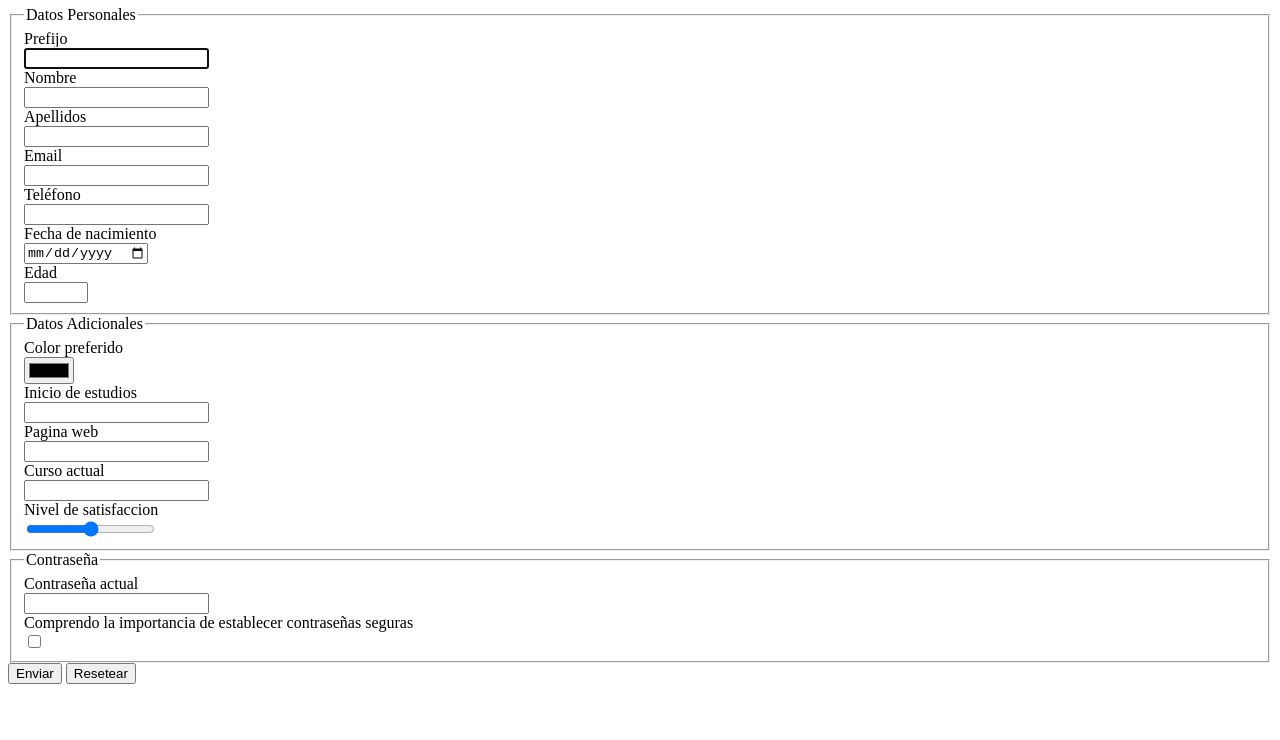
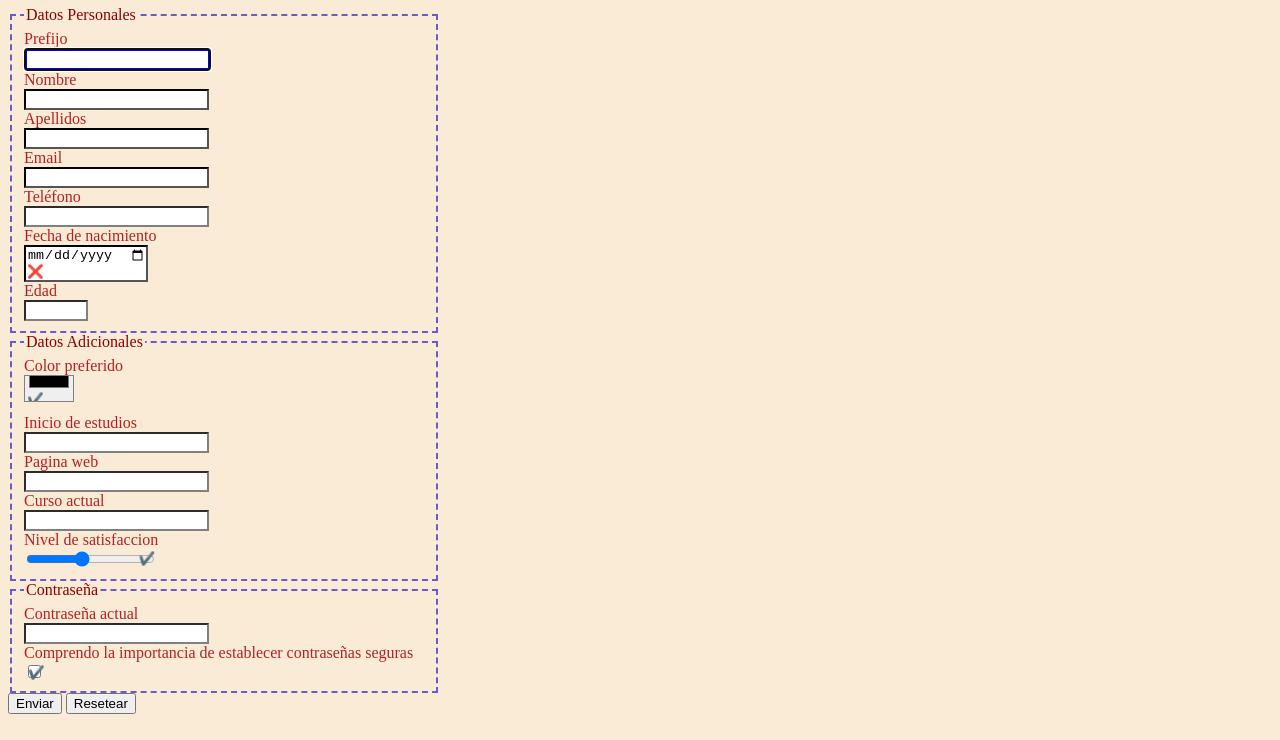
Before and after one commit to abrahamruizc/DIW, a plain HTML site: page U2T1/index.html in a window 1280 px wide. Shown: the part 60-800 px from the top of the page. Drawn offline with Linux system fonts and the light colour scheme.

Commit message:
Terminado con posibles cambios

```diff
--- a/U2T1/index.html
+++ b/U2T1/index.html
@@ -8,13 +8,13 @@
 <body>
 
     <form for="Formulario" name="Formulario" title="Formulario" id="formulario">
-        <h1 for="Titulo" name="Titulo" title="Titulo" id="Titulo">TITULO</h1>
+        <h1 for="Titulo" name="Titulo" title="Titulo" id="Titulo">FORMULARIO</h1>
         <fieldset for="fieldset1" name="fieldset1" title="fieldset1" id="filset1">
             <legend for="leyenda1" name="leyenda1" title="leyenda1" id="leyenda1">Datos Personales</legend>
                 <label id="Prefijo" name="Prefijo" for="Prefijo" title="Prefijo">Prefijo</label>
-                <input id="Input-Prefijo" name="Input-Prefijo" for="Input-Prefijo" type="text" title="Input-Prefijo" autofocus autocomplete="honorific-prefix" required>
+                <input id="Input-Prefijo" name="Input-Prefijo" for="Input-Prefijo" type="text" title="Input-Prefijo" autofocus autocomplete="honorific-prefix">
                 <label id="Nombre" name="Nombre" for="Nombre" title="Nombre">Nombre</label>
-                <input id="Input-Nombre" name="Input-Nombre" for="Input-Nombre" type="text" title="Input-Nombre">
+                <input id="Input-Nombre" name="Input-Nombre" for="Input-Nombre" type="text" title="Input-Nombre" required>
                 <label id="Apellidos" name="Apellidos" for="Apellidos" title="Apellidos">Apellidos</label>
                 <input id="Input-Apellidos" name="Input-Apellidos" for="Input-Apellidos" type="text" title="Input-Apellidos" required>
                 <label id="Email" name="Email" for="Email" title="Email">Email</label>
@@ -24,7 +24,7 @@
                 <label id="Fecha de nacimiento" name="Fecha de nacimiento" for="Fecha de nacimiento" title="Fecha de nacimiento">Fecha de nacimiento</label>
                 <input id="Input-Fecha de nacimiento" name="Input-Fecha de nacimiento" for="Input-Fecha de nacimiento" type="date" title="Input-Fecha de nacimiento" required>
                 <label id="Edad" name="Edad" for="Edad" title="Edad">Edad</label>
-                <input id="Input-Edad" name="Input-Edad" for="Input-Edad" type="number" title="Input-Edad" min="16" max="130">
+                <input id="Input-Edad" name="Input-Edad" for="Input-Edad" type="number" title="Input-Edad" min="16" max="130" onclick="comprobarEdad()">
         </fieldset>
         <fieldset for="fieldset2" name="fieldset2" title="fieldset2" id="filset2">
                 <legend for="leyenda2" name="leyenda2" title="leyenda2" id="leyenda2">Datos Adicionales</legend>
@@ -33,9 +33,9 @@
                 <label id="Inicio de estudios" name="Inicio de estudios" for="Inicio de estudios" title="Inicio de estudios">Inicio de estudios</label>
                 <input id="Input-Inicio de estudios" name="Input-Inicio de estudios" for="Input-Inicio de estudios" type="datetime" title="Input-Inicio de estudios" max="2022">
                 <label id="Pagina web" name="Pagina web" for="Pagina web" title="Pagina web">Pagina web</label>
-                <input id="Input-Pagina web" name="Input-Pagina web" for="Input-Pagina web" type="url" title="Input-Pagina web" pattern="(https:)[/][/](www.[a-z]+[.][a-z]{3})">
-                <label id="Curso actual" name="Curso actual" for="Curso actual" title="Curso actual">Curso actual</label>
-                <input id="Input-Curso actual" name="Input-Curso actual" for="Input-Curso actual" type="text" title="Input-Curso actual" pattern="[0-9]{4}[/][0-9]{4}">
+                <input id="Input-Pagina web" name="Input-Pagina web" for="Input-Pagina web" type="url" title="Input-Pagina web" pattern="(https:)[/][/](www.[a-z]+[.][a-z]{3})" onchange="comprobarWeb(id)">
+                <label id="Cursoactual" name="Curso actual" for="Curso actual" title="Curso actual">Curso actual</label>
+                <input id="Input-Curso actual" name="Input-Curso actual" for="Input-Curso actual" type="text" title="Input-Curso actual" pattern="[0-9]{4}[/][0-9]{4}" onchange="comprobarCurso(id)">
                 <label id="Nivel de satisfaccion" name="Nivel de satisfaccion" for="Nivel de satisfaccion" title="Nivel de satisfaccion">Nivel de satisfaccion</label>
                 <input id="Input-Nivel de satisfaccion" name="Input-Nivel de satisfaccion" for="Input-Nivel de satisfaccion" type="range" title="Input-Nivel de satisfaccion" min="0" max="10" step="0.5">
         </fieldset>
@@ -51,10 +51,92 @@
     </form>
 
     <style>
+        html{
+            background-color: antiquewhite;
+        }
+
+        form{
+            color: firebrick;
+        }
+
+        #Input-color{
+            margin-bottom: 12px;
+        }
+
         label{
             display: block;
         }
+
+        input:required{
+            border-color: black;
+        }
+
+        input:valid::after{
+            content: "✔️";
+        }
+
+        input:invalid::after{
+            content: "❌";
+        }
+
+        input{
+            border-color: gray;
+        }
+
+        input:focus{
+            border: 3px solid blue;
+        }
+
+        legend{
+            color: darkred;
+        }
+
+        fieldset{
+            width: 400px;
+            border-style:dashed;
+            border-color: slateblue;
+        }
     </style>
+
+    <script>
+       function comprobarEdad(){
+        let numero = document.getElementById("Input-Edad").value;
+
+        if (numero > 15 && numero <131 ){
+            document.getElementById("Input-Edad").style.backgroundColor = "green";
+
+        } else {
+            document.getElementById("Input-Edad").style.backgroundColor = "red";
+        }
+       }
+
+       function comprobarCurso(id){
+
+        let valor = document.getElementById(id).value;
+        const validacion = /^[0-9]{4}[/][0-9]{4}$/;
+
+        if (validacion.test(valor)){
+
+            document.getElementById("Cursoactual").innerHTML = "Curso Actual ✔️";
+        } else {
+            document.getElementById("Cursoactual").innerHTML = "Curso Actual ❌";
+        }
+       }
+
+       function comprobarWeb(id){
+
+        let valor = document.getElementById(id).value;
+        const validacion = /^(https:)[/][/](www.[a-z]+[.][a-z]{3})$/;
+
+        if (validacion.test(valor)){
+
+        document.getElementById("Pagina web").innerHTML = "Pagina web ✔️";
+        } else {
+        document.getElementById("Pagina web").innerHTML = "Pagina web ❌";
+        }
+        }
+
+    </script>
 
 </body>
 </html>
```
